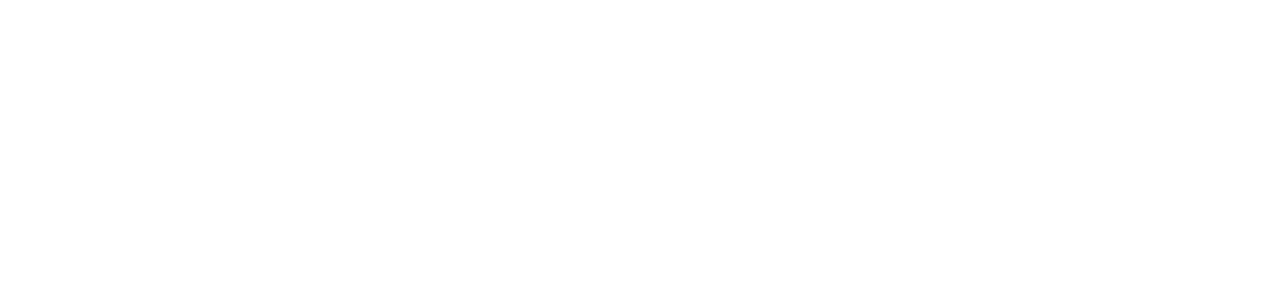
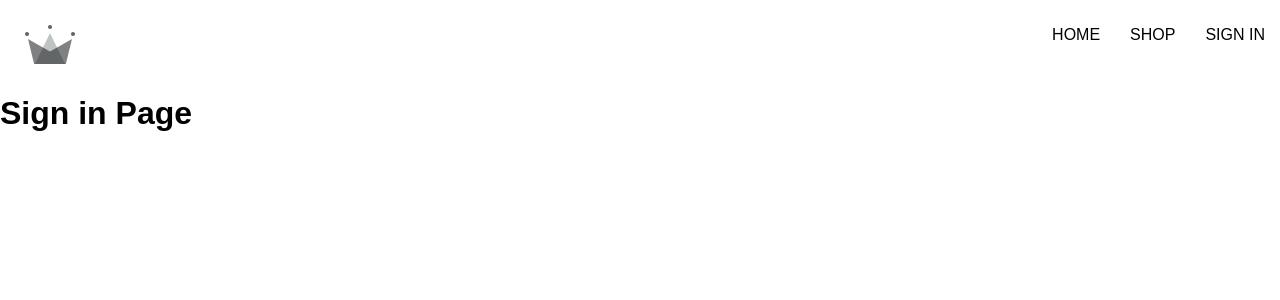
Before and after one commit to Jonafieg/Red-Lotus, a React (Create React App) app in the folder red-lotus/: page /sign-in in a window 1280 px wide. Before the commit this address had no page. Shown: the top 300 px of the page. Built offline with nearby package versions, Linux system fonts and the light colour scheme; a web font is replaced by a local one.

Commit message:
Added additional navigation components and began adding firebase

```diff
--- a/red-lotus/package.json
+++ b/red-lotus/package.json
@@ -6,6 +6,7 @@
     "@testing-library/jest-dom": "^5.16.5",
     "@testing-library/react": "^13.4.0",
     "@testing-library/user-event": "^13.5.0",
+    "firebase": "^9.22.1",
     "react": "^18.2.0",
     "react-dom": "^18.2.0",
     "react-router-dom": "^6.11.2",
--- a/red-lotus/src/App.js
+++ b/red-lotus/src/App.js
@@ -1,6 +1,7 @@
 import {Routes, Route} from 'react-router-dom';
 import Home from "./routes/home/home.component"
 import Navigation from './routes/navigation/navigation.component'
+import SignIn from './routes/sign-in/sign-in.component'
 
 const Shop = () => {
   return (
@@ -16,6 +17,7 @@
       <Route path ='/' element={<Navigation />}>
         <Route index element={<Home />} />
         <Route path='/shop' element={<Shop />} />
+        <Route path='/sign-in' element={<SignIn/>} />
       </Route>
     </Routes>
   )
--- a/red-lotus/src/routes/navigation/navigation.component.jsx
+++ b/red-lotus/src/routes/navigation/navigation.component.jsx
@@ -11,8 +11,14 @@
               <CrwnLogo className='logo'/>
           </Link>
           <div className='nav-links-container'>
+              <Link className='nav-link' to='/'>
+                HOME
+              </Link>
               <Link className='nav-link' to='/shop'>
                 SHOP
+              </Link>
+              <Link className='nav-link' to='/sign-in'>
+                SIGN IN
               </Link>
           </div>
         </div>
--- /dev/null
+++ b/red-lotus/src/routes/sign-in/sign-in.component.jsx
@@ -0,0 +1,9 @@
+const SignIn = () => {
+    return(
+        <div>
+            <h1>Sign in Page</h1>
+        </div>
+    )
+}
+
+export default SignIn;
```
Also changed, not shown: 1 other file (tests, documents, lock files or other folders). Lines whose indentation alone changed are shown as unchanged.
